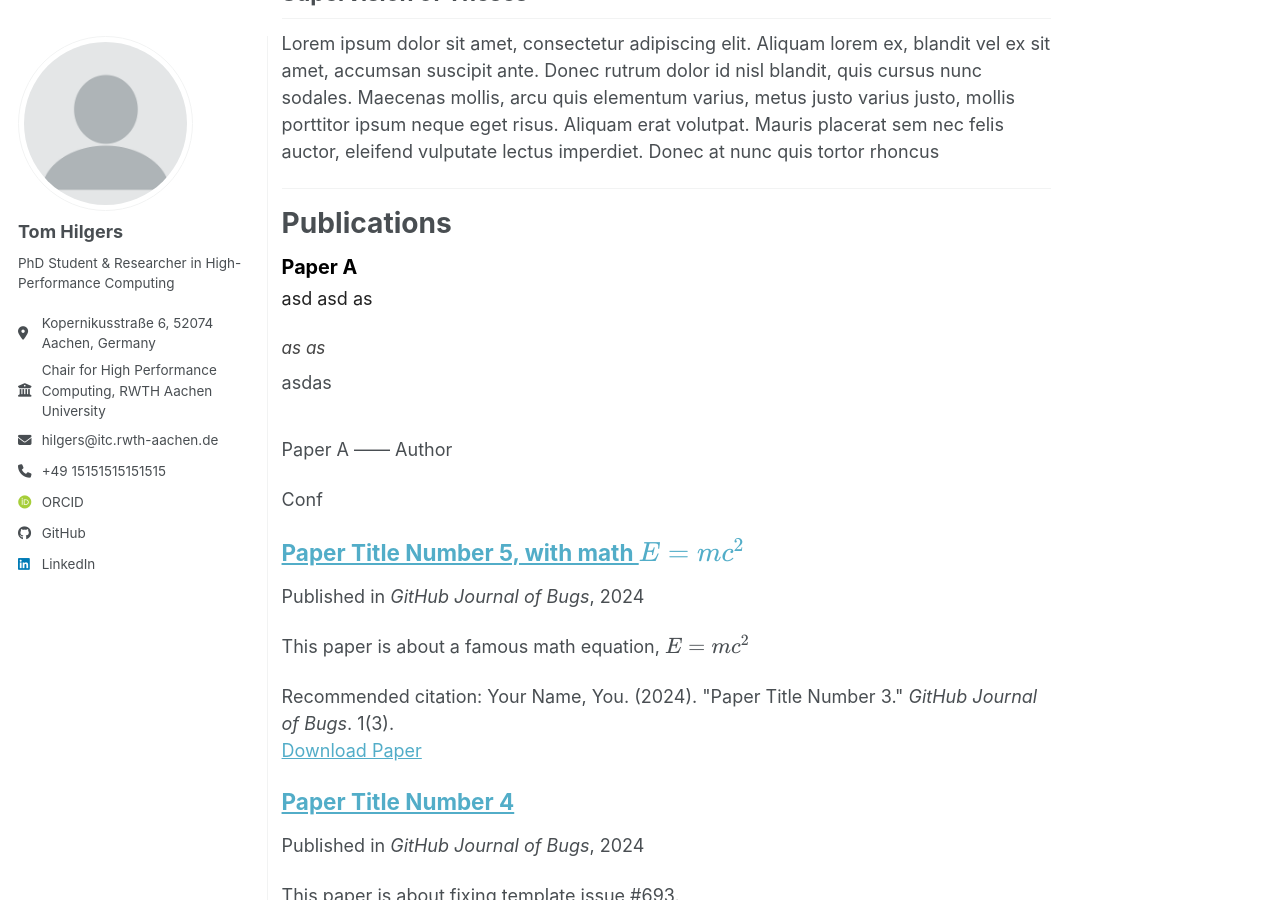
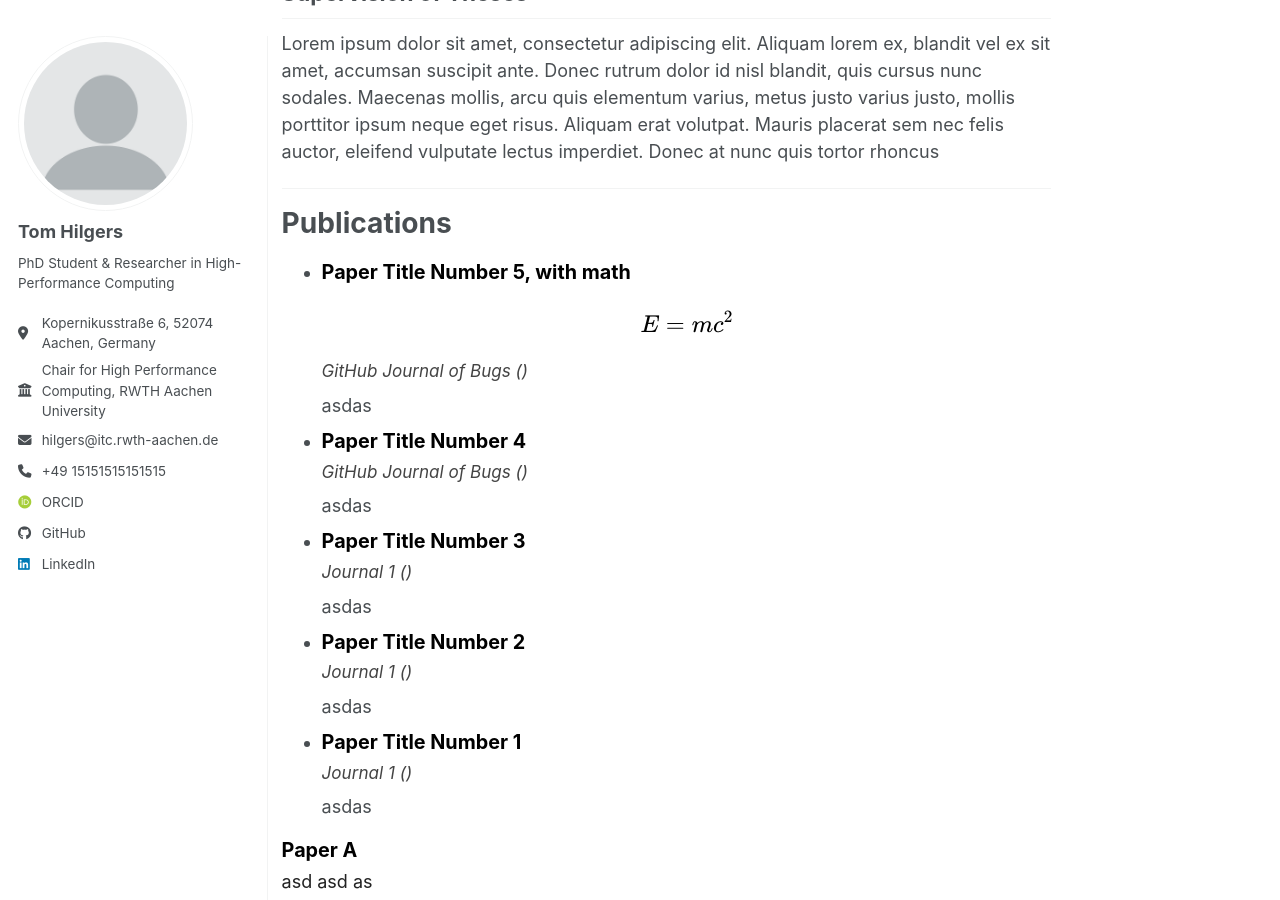
Before and after one commit to tomhilgers/tomhilgers.github.io, a Jekyll site: the page built from _pages/about.md, in a window 1280 px wide and 900 px high, scrolled down 728 px. Built offline with Jekyll 4.4.1, drawn with Linux system fonts in a browser that asks for light colours; some web fonts are replaced; a script bundle is joined from its source files by our own code; library files that are not in the unit come from our copies.

Commit message:
Update about.md

```diff
--- a/_pages/about.md
+++ b/_pages/about.md
@@ -29,6 +29,16 @@ Lorem ipsum dolor sit amet, consectetur adipiscing elit. Aliquam lorem ex, bland
 Publications
 ======
 
+<ul>
+  {% for post in site.publications reversed %}
+     <li>
+        <h3 class="publication-title"> {{ post.title }}</h3>
+        <div class="publication-authors"> {{ post.authors }}</div>
+        <div class="publication-venue"> {{ post.venue }} ({{ post.year }}) </div>
+        <div class="publication-links"> asdas </div>
+     </li>
+  {% endfor %}
+</ul>
 
   <article class="publication">
     <div class="publication-content">
```
